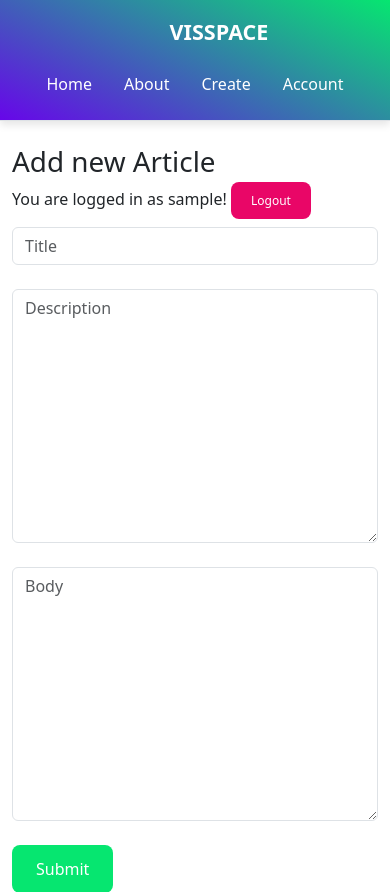
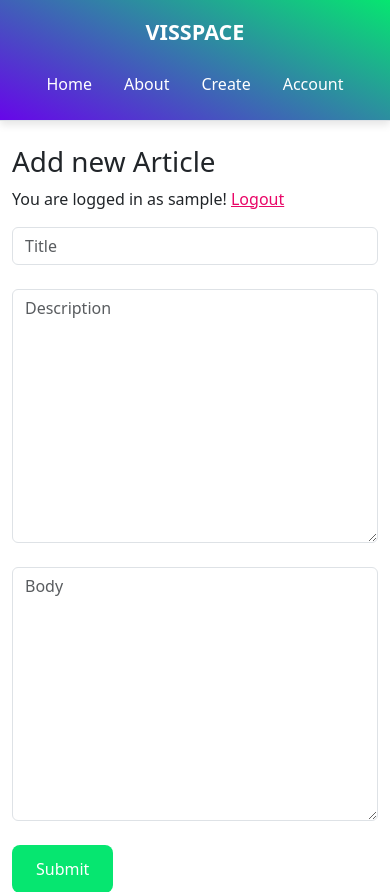
Before and after one commit to n3oxzz/blogCS, a Flask app: page /create-article in a window 390 px wide. Shown: the top 892 px of the page. Run offline with Flask 3, Linux system fonts and the light colour scheme; the visitor is signed in with stand-in values (Sample User, id 1).

Commit message:
changes in a button for logout and for header(for phones)

```diff
--- a/static/css/style.css
+++ b/static/css/style.css
@@ -227,15 +227,16 @@ footer {
     font-size: 16px;
     text-decoration: none;
 }
-.logout-btn-small{
-    background-color:#e90667;
-    color: var(--white-color);
+/* .logout-btn-small{
+     background-color:#e90667;
+    background: none;
+    color: var(--black-color);
     border: none;
     border-radius: 8px;
     padding: 10px 20px;
     font-size: 12px;
     text-decoration: none;
-}
+} */
 .submit-button{
     background-color:var(--main-green);
     color: var(--white-color);
@@ -314,3 +315,9 @@ footer {
     line-height: 1.5;
     color: var(--black-color)
 }
+
+@media (max-width: 768px) {
+    .desktop-svg {
+        display: none;
+    }
+  }
--- a/templates/base.html
+++ b/templates/base.html
@@ -10,10 +10,10 @@
         <link rel="stylesheet" href="{{url_for('static', filename='css/style.css')}}">
         <link rel="stylesheet" href="https://cdn.jsdelivr.net/npm/bootstrap@5.3.3/dist/css/bootstrap.min.css">
         <title>{% block title %}{% endblock %}</title>
-    <body>
+        <body>
         <header class="d-flex flex-wrap justify-content-center py-3 mb-4 border-bottom">
             <a href="/" class="d-flex align-items-center mb-3 mb-md-0 me-md-auto link-body-emphasis text-decoration-none">
-              <svg class="bi me-2" width="40" height="32"><use xlink:href="#bootstrap"></use></svg>
+              <svg class="bi me-2 desktop-svg" width="40" height="32"><use xlink:href="#bootstrap"></use></svg>
               <span class="fs-4" style="color:white;font-weight: bold;">VISSPACE</span>
             </a>
             <ul class="nav nav-pills">
--- a/templates/create-article.html
+++ b/templates/create-article.html
@@ -5,7 +5,7 @@ body %}
   <form method="POST">
     <p>
       You are logged in as {{ session['username'] }}!
-      <a class="logout-btn-small" href="/logout">Logout</a>
+      <a style="color:#e90667" href="/logout">Logout</a>
     </p>
     <input
       type="text"
--- a/templates/edit_article.html
+++ b/templates/edit_article.html
@@ -5,7 +5,7 @@ body %}
   <form method="post">
     <p>
       You are logged in as {{ session['username'] }}!
-      <a class="logout-btn-small"href="/logout">Logout</a>
+      <a style="color:#e90667" href="/logout">Logout</a>
     </p>
     <input
       type="text"
```
